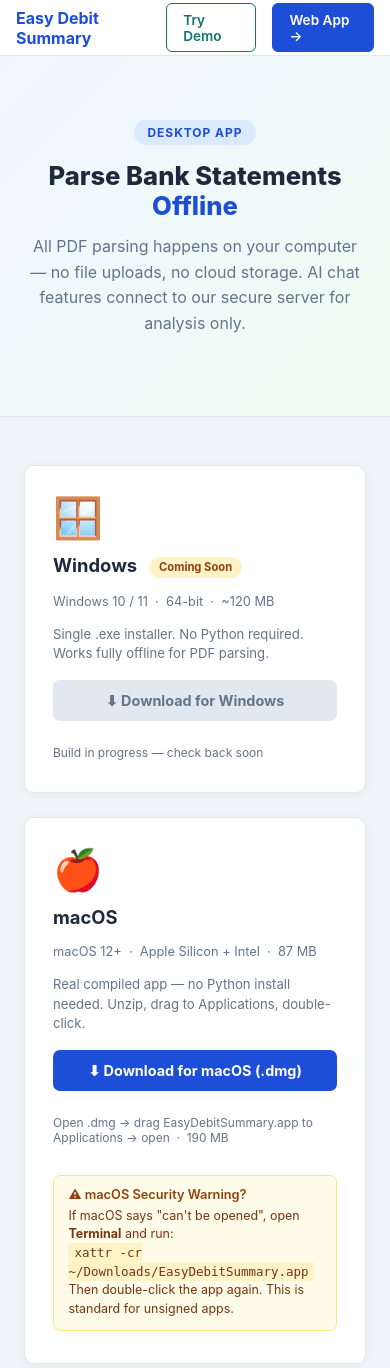
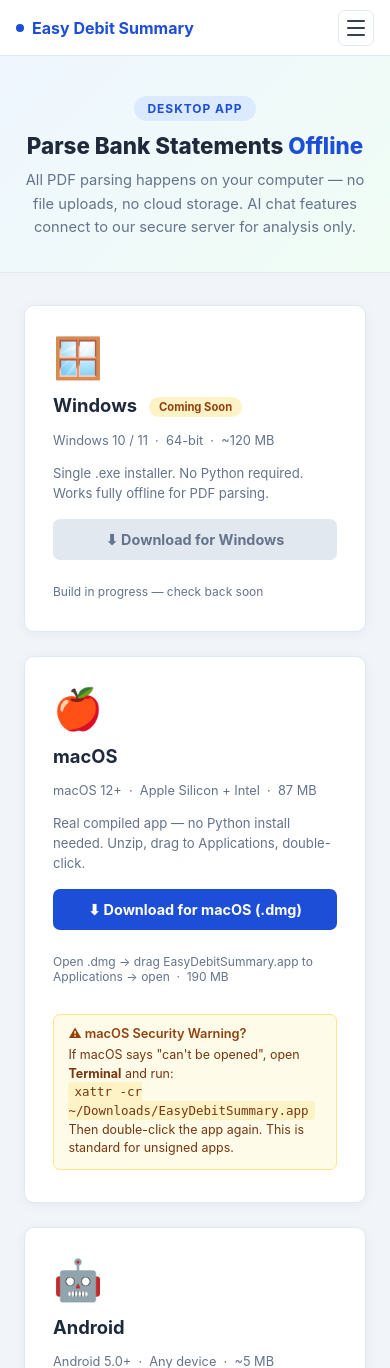
Before and after one commit to w2flovnishpratham/Easy_debit_summary_web_app, a Flask app: page /downloads in a window 390 px wide. Shown: the top 1368 px of the page. Run offline with Flask 3, Linux system fonts and the light colour scheme.

Commit message:
UI audit: add navbars, fix mobile layout across all pages
- summary.html: add sticky top navbar with Home and New Upload buttons, fix mobile table overflow and section padding
- downloads.html: add hamburger menu for mobile, reduce hero padding to eliminate blank gap, fix dl-grid margin
- dashboard.html: make brand logo a clickable home link, compact topbar and buttons on mobile <640px

Co-Authored-By: Claude Sonnet 4.6 <noreply@anthropic.com>

```diff
--- a/templates/downloads.html
+++ b/templates/downloads.html
@@ -21,22 +21,39 @@
 
     /* NAV */
     nav { background: var(--erp-surface); border-bottom: 1px solid var(--erp-border); padding: 0 1.5rem; height: 56px; display: flex; align-items: center; justify-content: space-between; position: sticky; top: 0; z-index: 100; }
-    .nav-logo { font-size: 1rem; font-weight: 700; color: var(--erp-accent); text-decoration: none; }
-    .nav-links { display: flex; gap: 1rem; align-items: center; }
-    .nav-btn { padding: 0.45rem 1rem; border-radius: 6px; font-size: 0.85rem; font-weight: 600; text-decoration: none; border: 1.5px solid var(--erp-accent); color: var(--erp-accent); transition: all .2s; }
+    .nav-logo { font-size: 1rem; font-weight: 700; color: var(--erp-accent); text-decoration: none; display: flex; align-items: center; gap: 8px; }
+    .nav-logo-dot { width: 8px; height: 8px; border-radius: 50%; background: var(--erp-accent); display: inline-block; }
+    .nav-links { display: flex; gap: 0.75rem; align-items: center; }
+    .nav-btn { padding: 0.45rem 1rem; border-radius: 6px; font-size: 0.85rem; font-weight: 600; text-decoration: none; border: 1.5px solid var(--erp-accent); color: var(--erp-accent); transition: all .2s; white-space: nowrap; }
     .nav-btn:hover { background: var(--erp-accent); color: #fff; }
     .nav-btn.solid { background: var(--erp-accent); color: #fff; }
     .nav-btn.solid:hover { background: var(--erp-accent-hover); }
+    /* Mobile hamburger */
+    .nav-hamburger { display: none; flex-direction: column; justify-content: center; align-items: center; gap: 5px; width: 36px; height: 36px; background: none; border: 1px solid var(--erp-border); border-radius: 7px; cursor: pointer; padding: 0; }
+    .nav-hamburger span { display: block; width: 18px; height: 2px; background: #334155; border-radius: 2px; transition: all .2s; }
+    .nav-hamburger.open span:nth-child(1) { transform: translateY(7px) rotate(45deg); }
+    .nav-hamburger.open span:nth-child(2) { opacity: 0; }
+    .nav-hamburger.open span:nth-child(3) { transform: translateY(-7px) rotate(-45deg); }
+    .nav-drawer { display: none; position: absolute; top: 56px; left: 0; right: 0; background: var(--erp-surface); border-bottom: 1px solid var(--erp-border); box-shadow: 0 8px 24px rgba(15,23,42,.1); flex-direction: column; z-index: 99; padding: 8px 0; }
+    .nav-drawer.open { display: flex; }
+    .nav-drawer a { padding: 12px 20px; font-size: .9rem; font-weight: 600; color: var(--erp-text); text-decoration: none; border-bottom: 1px solid var(--erp-border); }
+    .nav-drawer a:last-child { border-bottom: none; }
+    .nav-drawer a:hover { background: #eff6ff; color: var(--erp-accent); }
+    @media (max-width: 500px) {
+      .nav-links { display: none; }
+      .nav-hamburger { display: flex; }
+      nav { position: relative; }
+    }
 
     /* HERO */
-    .hero { background: linear-gradient(135deg, #eff6ff 0%, #f0fdf4 100%); padding: 4rem 1.5rem 3rem; text-align: center; border-bottom: 1px solid var(--erp-border); }
-    .hero-eyebrow { display: inline-block; background: #dbeafe; color: var(--erp-accent); font-size: 0.75rem; font-weight: 700; letter-spacing: .08em; text-transform: uppercase; padding: 0.3rem 0.85rem; border-radius: 99px; margin-bottom: 1rem; }
-    .hero h1 { font-size: clamp(1.6rem, 4vw, 2.5rem); font-weight: 800; line-height: 1.2; margin-bottom: 0.75rem; }
+    .hero { background: linear-gradient(135deg, #eff6ff 0%, #f0fdf4 100%); padding: 2.5rem 1.5rem 2rem; text-align: center; border-bottom: 1px solid var(--erp-border); }
+    .hero-eyebrow { display: inline-block; background: #dbeafe; color: var(--erp-accent); font-size: 0.75rem; font-weight: 700; letter-spacing: .08em; text-transform: uppercase; padding: 0.3rem 0.85rem; border-radius: 99px; margin-bottom: 0.75rem; }
+    .hero h1 { font-size: clamp(1.4rem, 4vw, 2.2rem); font-weight: 800; line-height: 1.2; margin-bottom: 0.6rem; }
     .hero h1 span { color: var(--erp-accent); }
-    .hero p { font-size: 1rem; color: var(--erp-muted); max-width: 540px; margin: 0 auto 2rem; line-height: 1.6; }
+    .hero p { font-size: 0.92rem; color: var(--erp-muted); max-width: 540px; margin: 0 auto; line-height: 1.6; }
 
     /* DOWNLOAD CARDS */
-    .dl-grid { display: grid; grid-template-columns: repeat(auto-fit, minmax(280px, 1fr)); gap: 1.5rem; max-width: 820px; margin: 3rem auto; padding: 0 1.5rem; }
+    .dl-grid { display: grid; grid-template-columns: repeat(auto-fit, minmax(280px, 1fr)); gap: 1.5rem; max-width: 820px; margin: 2rem auto; padding: 0 1.5rem; }
     .dl-card { background: var(--erp-surface); border: 1px solid var(--erp-border); border-radius: var(--erp-radius); padding: 2rem 1.75rem; box-shadow: 0 2px 12px rgba(0,0,0,.05); display: flex; flex-direction: column; gap: 1rem; }
     .dl-card .os-icon { font-size: 2.5rem; line-height: 1; }
     .dl-card h3 { font-size: 1.15rem; font-weight: 700; }
@@ -82,12 +99,27 @@
 <body>
 
 <nav>
-  <a class="nav-logo" href="{{ url_for('index') }}">Easy Debit Summary</a>
+  <a class="nav-logo" href="{{ url_for('index') }}"><span class="nav-logo-dot"></span>Easy Debit Summary</a>
   <div class="nav-links">
     <a class="nav-btn ghost" href="{{ url_for('demo_dashboard') }}" style="color:#0f766e;border-color:#0f766e;">Try Demo</a>
     <a class="nav-btn solid" href="{{ url_for('index') }}">Web App →</a>
   </div>
+  <button class="nav-hamburger" id="dlHamburger" aria-label="Menu">
+    <span></span><span></span><span></span>
+  </button>
+  <div class="nav-drawer" id="dlDrawer">
+    <a href="{{ url_for('index') }}">🏠 Home / Web App</a>
+    <a href="{{ url_for('demo_dashboard') }}">▶ Try Demo</a>
+  </div>
 </nav>
+<script>
+(function(){
+  var h=document.getElementById('dlHamburger'), d=document.getElementById('dlDrawer');
+  if(!h||!d) return;
+  h.addEventListener('click',function(e){e.stopPropagation();h.classList.toggle('open');d.classList.toggle('open');});
+  document.addEventListener('click',function(e){if(!d.contains(e.target)&&!h.contains(e.target)){h.classList.remove('open');d.classList.remove('open');}});
+})();
+</script>
 
 <div class="hero">
   <div class="hero-eyebrow">Desktop App</div>
```
Also changed, not shown: templates/dashboard.html (+6 -3 lines), templates/summary.html (+51 -1 lines).
